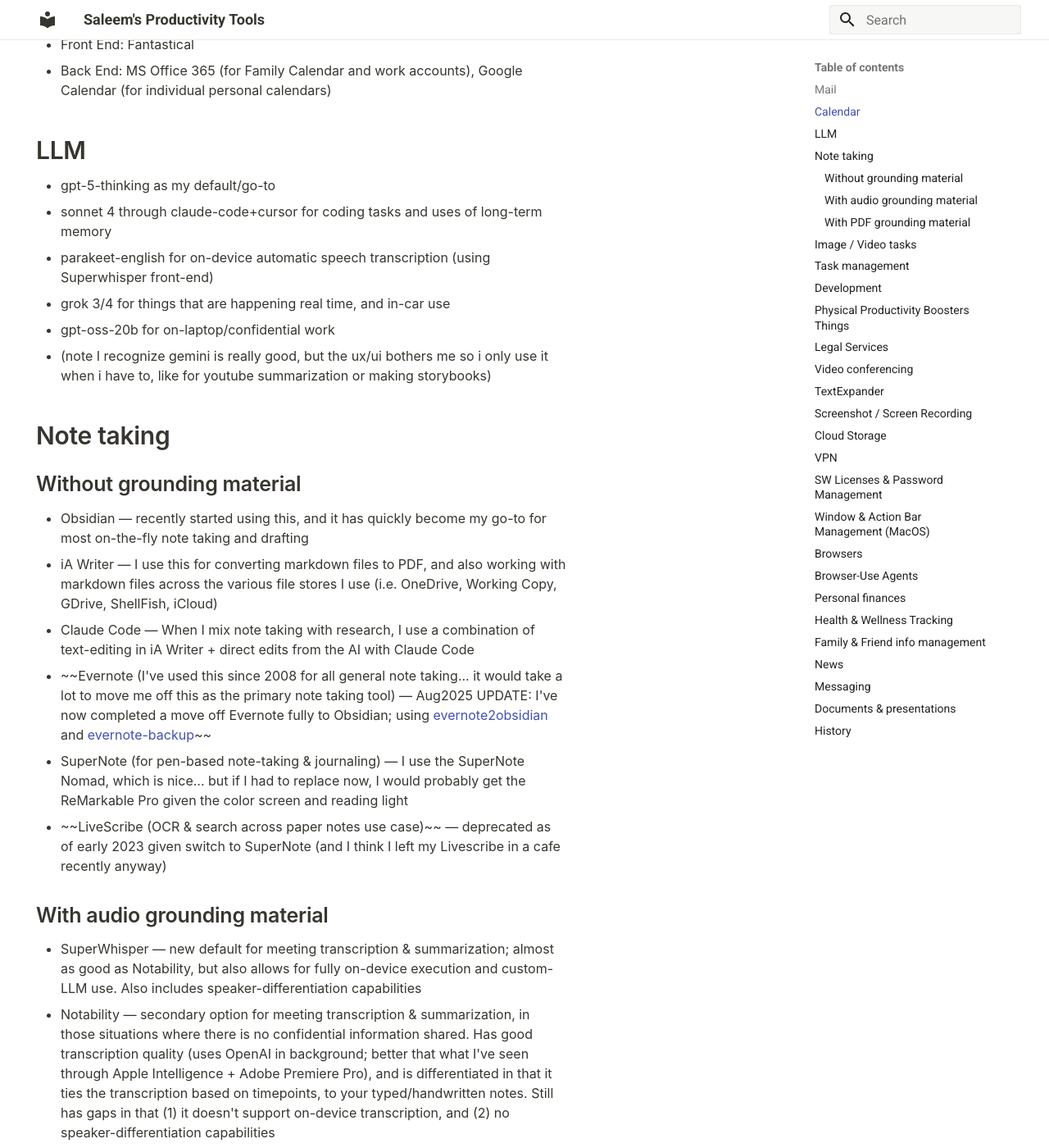
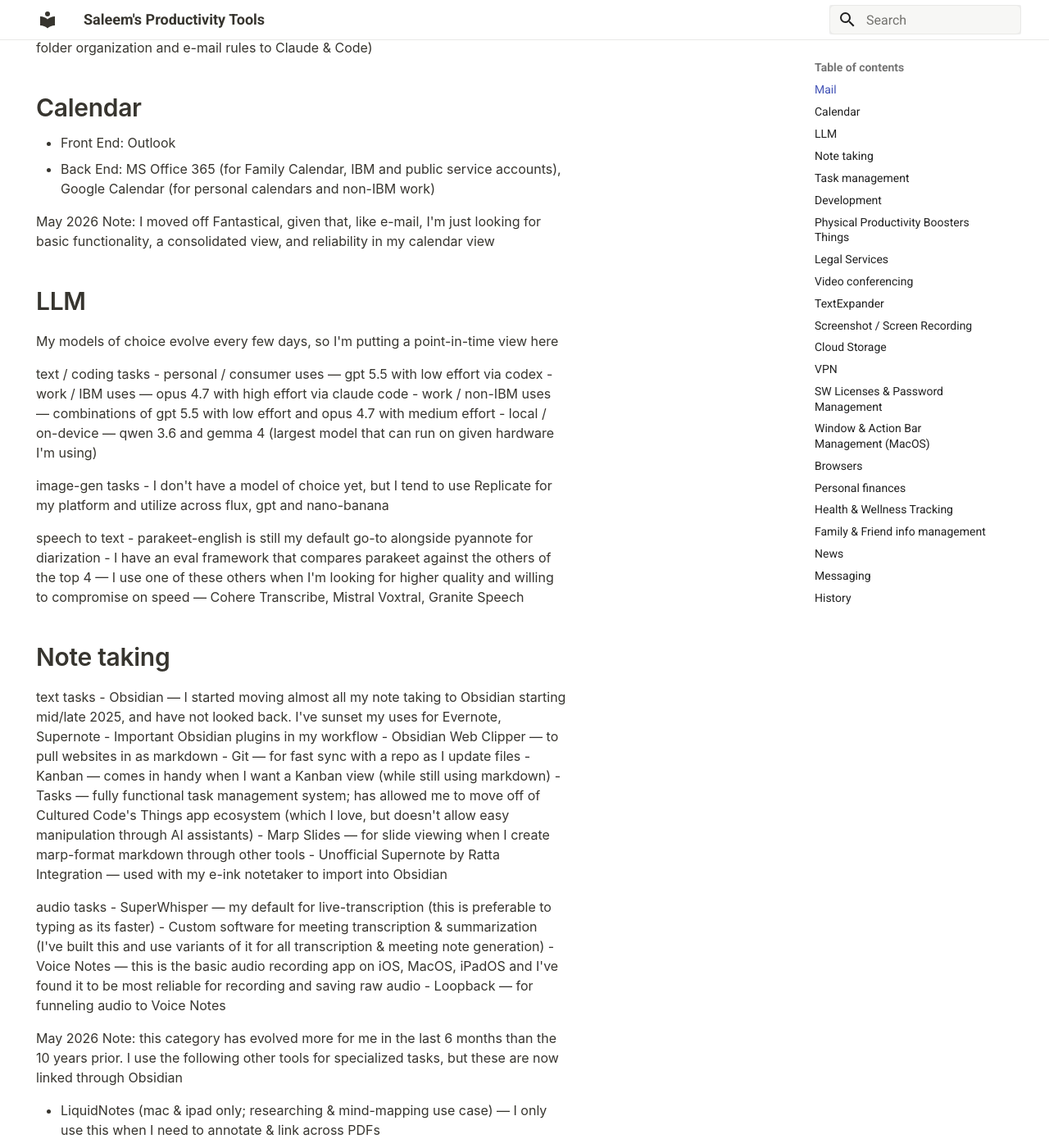
Before and after one commit to saleemh/productivity-tools, an MkDocs documentation site: the page built from docs/index.md, in a window 1280 px wide and 1400 px high, scrolled down 587 px. Shown: the whole window at 82% size. Built offline with MkDocs 1.6.1 and Material for MkDocs 9.7.7, drawn with Linux system fonts in a browser that asks for light colours; comment, search, counter and statistics services are not loaded; some of the changed text lies outside the part shown.

Commit message:
vault backup: 2026-05-09 12:59:11

```diff
--- a/docs/index.md
+++ b/docs/index.md
@@ -1,6 +1,6 @@
 # Saleem's Productivity Tools
 
-Last updated Aug 29, 2025
+Last updated May 9, 2026
 
 Here's the list of key tools in my workflow. If there are multiple to a category, the primary tool I use is listed first, and then there are use-case specific ones after that
 
@@ -10,69 +10,76 @@ Here's the list of key tools in my workflow. If there are multiple to a category
 
 ## Mail
 
-- Front End: Spark, iOS Mail (where Spark isn't supported use case)
-- Back End: Google (for personal accounts), MS Office 365 (for work accounts)
+- AI Front End: Claude Code and Codex for email prioritization and drafting
+- UI Front End: Gmail, Outlook
+- Back End: Google, MS Office 365
+
+May 2026 Note: I moved off Spark and Superhuman; I'm no longer looking for any advanced features in the email client given that I offload the complex tasks (like folder organization and e-mail rules to Claude & Code)
 
 ## Calendar
 
-- Front End: Fantastical
-- Back End: MS Office 365 (for Family Calendar and work accounts), Google Calendar (for individual personal calendars)
+- Front End: Outlook
+- Back End: MS Office 365 (for Family Calendar, IBM and public service accounts), Google Calendar (for  personal calendars and non-IBM work)
+
+May 2026 Note: I moved off Fantastical, given that, like e-mail, I'm just looking for basic functionality, a consolidated view, and reliability in my calendar view
 
 ## LLM
 
-- gpt-5-thinking as my default/go-to
-- sonnet 4 through claude-code+cursor for coding tasks and uses of long-term memory
-- parakeet-english for on-device automatic speech transcription (using Superwhisper front-end)
-- grok 3/4 for things that are happening real time, and in-car use
-- gpt-oss-20b for on-laptop/confidential work
-- (note I recognize gemini is really good, but the ux/ui bothers me so i only use it when i have to, like for youtube summarization or making storybooks)
+My models of choice evolve every few days, so I'm putting a point-in-time view here
+
+text / coding tasks
+- personal / consumer uses — gpt 5.5 with low effort via codex
+- work / IBM uses — opus 4.7 with high effort via claude code
+- work / non-IBM uses — combinations of gpt 5.5 with low effort and opus 4.7 with medium effort
+- local / on-device — qwen 3.6 and gemma 4 (largest model that can run on given hardware I'm using)
+
+image-gen tasks
+- I don't have a model of choice yet, but I tend to use Replicate for my platform and utilize across flux, gpt and nano-banana
+
+speech to text
+- parakeet-english is still my default go-to alongside pyannote for diarization
+- I have an eval framework that compares parakeet against the others of the top 4 — I use one of these others when I'm looking for higher quality and willing to compromise on speed — Cohere Transcribe, Mistral Voxtral, Granite Speech
 
 ## Note taking
 
-### Without grounding material
+text tasks
+- Obsidian — I started moving almost all my note taking to Obsidian starting mid/late 2025, and have not looked back. I've sunset my uses for Evernote, Supernote
+- Important Obsidian plugins in my workflow
+	- Obsidian Web Clipper — to pull websites in as markdown
+	- Git — for fast sync with a repo as I update files
+	- Kanban — comes in handy when I want a Kanban view (while still using markdown)
+	- Tasks — fully functional task management system; has allowed me to move off of Cultured Code's Things app ecosystem (which I love, but doesn't allow easy manipulation through AI assistants)
+	- Marp Slides — for slide viewing when I create marp-format markdown through other tools
+	- Unofficial Supernote by Ratta Integration — used with my e-ink notetaker to import into Obsidian
 
-- Obsidian — recently started using this, and it has quickly become my go-to for most on-the-fly note taking and drafting
-- iA Writer — I use this for converting markdown files to PDF, and also working with markdown files across the various file stores I use (i.e. OneDrive, Working Copy, GDrive, ShellFish, iCloud)
-- Claude Code — When I mix note taking with research, I use a combination of text-editing in iA Writer + direct edits from the AI with Claude Code
-- ~~Evernote (I've used this since 2008 for all general note taking... it would take a lot to move me off this as the primary note taking tool) — Aug2025 UPDATE: I've now completed a move off Evernote fully to Obsidian; using [evernote2obsidian](https://github.com/AltoRetrato/evernote2obsidian) and [evernote-backup](https://github.com/vzhd1701/evernote-backup/)~~
-- SuperNote (for pen-based note-taking & journaling) — I use the SuperNote Nomad, which is nice... but if I had to replace now, I would probably get the ReMarkable Pro given the color screen and reading light
-- ~~LiveScribe (OCR & search across paper notes use case)~~ — deprecated as of early 2023 given switch to SuperNote (and I think I left my Livescribe in a cafe recently anyway)
+audio tasks
+- SuperWhisper — my default for live-transcription (this is preferable to typing as its faster)
+- Custom software for meeting transcription & summarization (I've built this and use variants of it for all transcription & meeting note generation)
+- Voice Notes — this is the basic audio recording app on iOS, MacOS, iPadOS and I've found it to be most reliable for recording and saving raw audio
+- Loopback — for funneling audio to Voice Notes
 
-### With audio grounding material
+May 2026 Note: this category has evolved more for me in the last 6 months than the 10 years prior. I use the following other tools for specialized tasks, but these are now linked through Obsidian
 
-- SuperWhisper — new default for meeting transcription & summarization; almost as good as Notability, but also allows for fully on-device execution and custom-LLM use. Also includes speaker-differentiation capabilities
-- Notability — secondary option for meeting transcription & summarization, in those situations where there is no confidential information shared. Has good transcription quality (uses OpenAI in background; better that what I've seen through Apple Intelligence + Adobe Premiere Pro), and is differentiated in that it ties the transcription based on timepoints, to your typed/handwritten notes. Still has gaps in that (1) it doesn't support on-device transcription, and (2) no speaker-differentiation capabilities
-- Loopback — for funneling audio to Notability where relevant
-- Apple Notes — for transcription when there's an on-device requirement or when I need to transcript through a phone call (and then I use Llama with Ollama or LMStudio for generating the meeting notes)
-
-### With PDF grounding material
-
-- LiquidNotes (mac & ipad only; researching & mind-mapping use case) — moved out of "Notes" category, because Researching now has a category of its own tools
-- Zotero — for pulling together Research materials on any topic — integrates well with LiquidText and Consensus
-- Consensus.app (for finding relevant research to a given topic) — June 2025 update: I use this less and less, as the Deep Research capabilities from OpenAI are getting better... so I suspect I'll take this off the list by the end of the year
-- NotebookLM — for summarizing text into audio
+- LiquidNotes (mac & ipad only; researching & mind-mapping use case) — I only use this when I need to annotate & link across PDFs
+- Zotero — for pulling together Research materials on any topic; integrates with Obsidian through a number of plugins
 - Notability (simple pdf markup, signatures)
-
-## Image / Video tasks
-
-- Gemini vue 3 for new video generation
-- Flux-context-max on Replicate for image optimization
-- King AI for existing-image to video conversion
 
 ## Task management
 
-- Things
+- Obsidian with Tasks plugin — this (along with task manipulation through Claude Code/Codex) is 90% of my task management
+
+Similar to note-taking tasks, task management outside of Obsidian is for specialized work, namely:
 - AnyList (for groceries & shopping list use case, and shared w/ family)
-- Microsoft Todo (for shared tasks w/ family use case, mainly accessed through iOS Reminders & Fantastical)
-- Notion (for trip planning use case; shifted off Trello to Notion in 2023-ish) — I also use Notion AI but it's pretty bad compared to just directly using GPT models and copying responses back into Notion
+- Notion (for trip planning use case; shifted off Trello to Notion in 2023-ish)
 
 ## Development
 
-- ~~VS Code~~ (moved off as of late 2023; my development needs aren't super intense, but Cursor + Claude Code still works better)
-- Cursor + Claude Code — I use a combination of both these tools. I tend to use Cursor for the IDE and tab-completion when I'm doing direct edits, and I tend to use Claude Code for planning and AI-led coding tasks
-- Working Copy — I use this tool daily on iOS and iPad for sync'ing active GitHub projects I'm working on (for code but mostly for research/learning tasks)
-- iTerm — I use this for my MacOS Shell; probably as simple as can be (vs Warp that has more bells and whistles), but this absolutely suffices
-- Termius — I use this for my iOS/iPadOS Shell; also simple but highly functional
+- Claude Code with Claude model access via LiteLLM / AWS — this is the tooling I use for IBM work
+- Cursor + Claude Code + Cursor — I use a combination of these tools so that I don't have to hit token limits — I have $20/month accounts on those 3, and have been able to keep it that way rather than moving to the higher tier accounts for now. When I work across repo's, I prefer Cursor given its multi-repo workspace concept it adopts through VS Code
+- iTerm — I use this for my MacOS shell
+- Termius — I use this for my iOS/iPadOS Shell
+- VNCViewer (on MacOS) and JumpDesktop (on iOS / iPadOS) for server access when I'm also using browser-control
+- MCP Playwright — I use this open source project for browser-control tasks (versus the built-in capabilities that come through Codex and Claude), so that I can have better control and define my own workflows
 
 ## Physical Productivity Boosters Things
 
@@ -135,18 +142,14 @@ Here's the list of key tools in my workflow. If there are multiple to a category
 
 ## Browsers
 
-- Safari — this is my default
-- Chrome — for web apps like Outlook
-- Dia — I use this a GenAI browser in those situations where I'm going to be focused on 'web browsing' as an activity
+- Chrome — my default
+- Safari — backup
+- (I've tried the genAI browsers, but the dev-tools and custom-plugin import ability of Chrome make it win for me)
+
 
 ---
 
 **Things that aren't working really well yet, so trying to figure out best way**
-
-## Browser-Use Agents
-
-- Browser-Use (It's open-source and runs on laptop, which is great, but doesn't work all that well. Main issue that it doesn't let the user pause and take over the screen mid-execution)
-- Claude Computer-Use (This works better than anything else I've used, but it just chews through $ and is also slow. As this gets cheaper and better, it would be positioned to be my chosen option (until the on-laptop tool gets better)
 
 ## Personal finances
 
@@ -156,20 +159,18 @@ Here's the list of key tools in my workflow. If there are multiple to a category
 ## Health & Wellness Tracking
 
 - [No good default tool... this is a gap right now; I tried tools like MyFitnessPal, but nothing has integrated well into my life]
-- ~~Peloton (cycling use case)~~ — deprecated in early 2024, moved to LifeTime app since this tech is tied to whatever the subscription is for
 - Strava (tracking stats from runs & bike rides use case)
 - Gaia Maps (tracking maps for hikes and bike rides)
 
 ## Family & Friend info management
 
-- ~~MonicaHQ (for cataloging events use case)~~ — deprecated in 2022; didn't work out
-- Contacts app via iCloud (for e-mail/phone & birthdays)
+- Cardhop and Contacts app via iCloud (for e-mail/phone & birthdays)
 - Excel (physical addresses)
 - MacFamilyTree (for family history & connections ) — i really dislike this because they keep making me pay for a new version, but there's nothing that's decent out there instead
 
 ## News
 
-- The Economist
+- The Economist, The Information, Pitchbook
 - X / Google
 - NYTimes, Slate, WSJ
 - Gale (the text-based service through which I access The Economist)
@@ -182,16 +183,12 @@ Here's the list of key tools in my workflow. If there are multiple to a category
 - Discord (for family)
 - Slack (for IBM work)
 
-## Documents & presentations
-
-- MS Office
-- ~~Dropbox Paper (for town work) — deprecated as of 2021~~
-- ~~Box Notes (for ibm work) — deprecated in Nov 2024; worked fine but we moved off Box~~
 
 ---
 
 ## History
 
+- 05/2026 — new pass; major changes in all categories, and consolidation into less tools
 - 08/2025 — updated LLMs and cloud storage, added VPN section, tweaks to  note-taking, development
 - 07/2025 — added obsidian, moft & LLM updates
 - 06/2025 — updates across all categories
```
Also changed, not shown: 1 other file.
